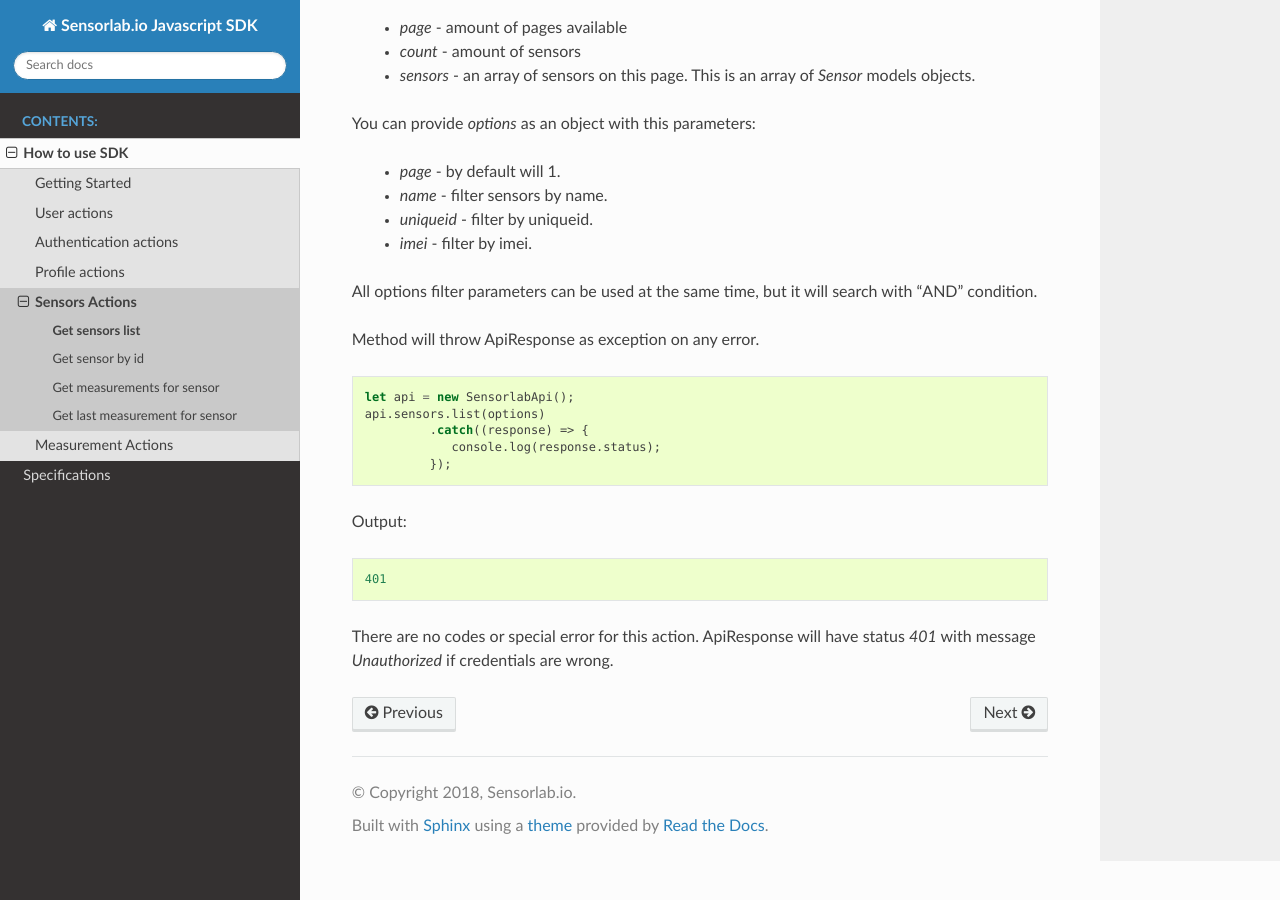
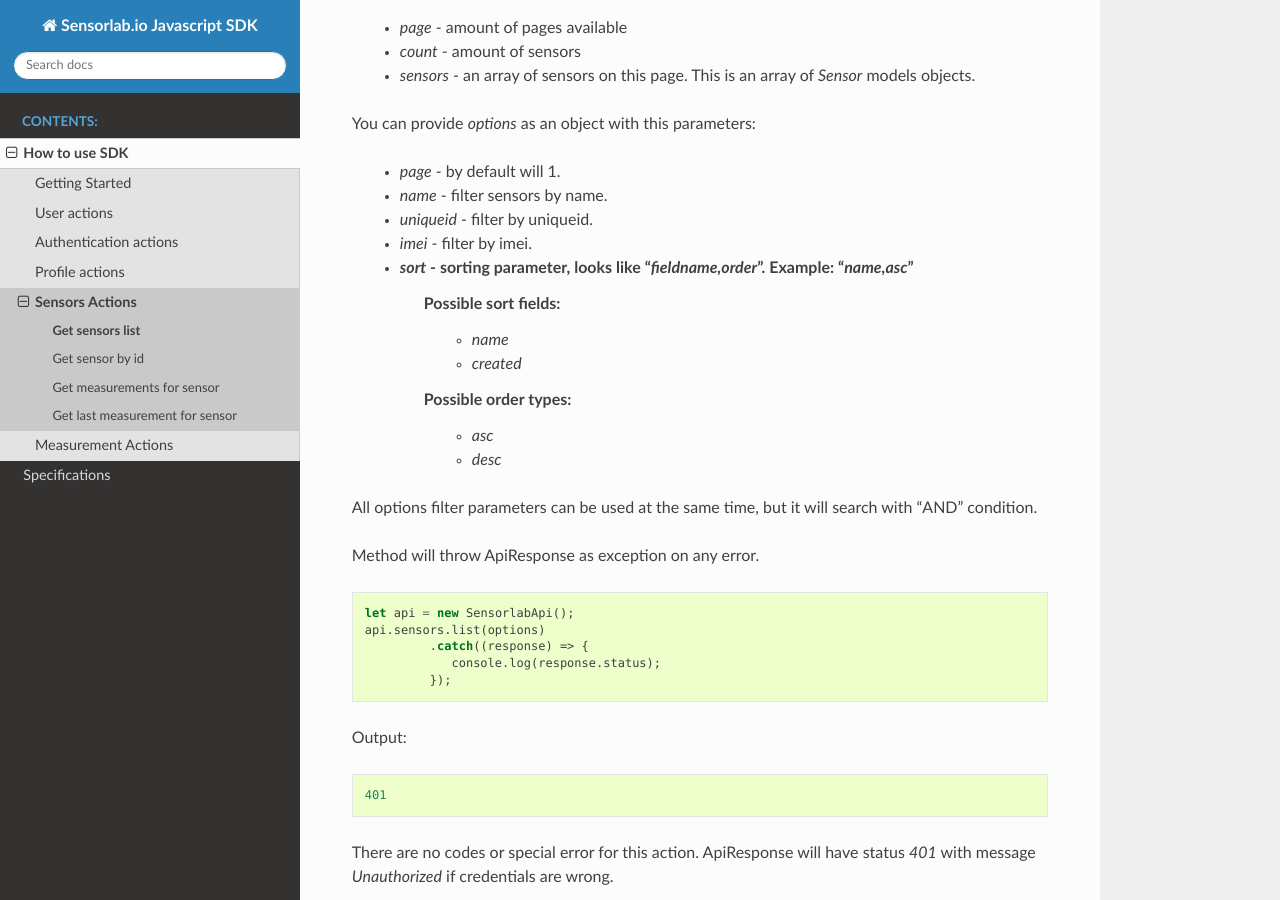
Before and after one commit to sensorlabio/sensorlabio-javascript-sdk, a Sphinx documentation site: the page built from doc/source/howto/sensors/list.rst, in a window 1280 px wide and 900 px high, scrolled down 640 px. Built offline with Sphinx 7.4.7 and the Read the Docs theme 2.0.0, drawn with Linux system fonts in a browser that asks for light colours.

Commit message:
Added sorting parameter to sensors, updated docs on sorting

```diff
--- a/doc/source/howto/sensors/list.rst
+++ b/doc/source/howto/sensors/list.rst
@@ -38,6 +38,13 @@ You can provide `options` as an object with this parameters:
     - `name` - filter sensors by name.
     - `uniqueid` - filter by uniqueid.
     - `imei` - filter by imei.
+    - `sort` - sorting parameter, looks like "`fieldname,order`". Example: "`name,asc`"
+        Possible sort fields:
+            - `name`
+            - `created`
+        Possible order types:
+            - `asc`
+            - `desc`
 
 All options filter parameters can be used at the same time, but it will search with "AND" condition.
 
--- a/doc/source/specs/models/sensor.rst
+++ b/doc/source/specs/models/sensor.rst
@@ -2,4 +2,4 @@ Sensor class
 ~~~~~~~~~~~~
 
 .. js:autoclass:: Sensor
-    :members: id, uniqueid, imei, name, measurements
+    :members: id, uniqueid, imei, name, created, measurements
```
Also changed, not shown: 1 other file.
